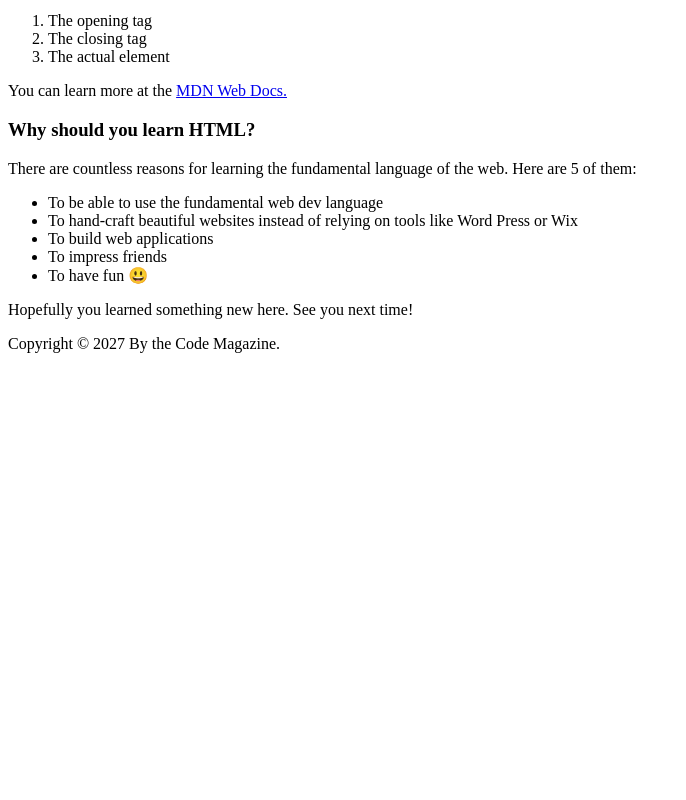
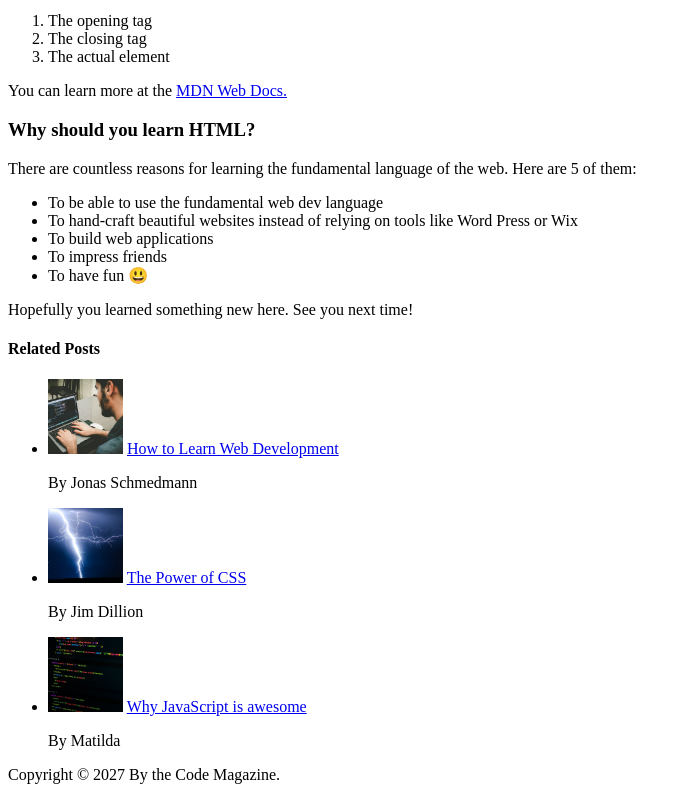
Before and after one commit to tnkr-repos/html-learner, a website: page index.html in a window 1280 px wide. Shown: the part 691-1491 px from the top of the page, without its empty margins (0-686 px from the left). Before the commit the page ends 1060 px from the top, so only its background shows below. Drawn offline with Linux system fonts and the light colour scheme.

Commit message:
Related Posts

```diff
--- a/index.html
+++ b/index.html
@@ -23,11 +23,11 @@
       <img
         alt="Laura Jones selfie"
         height="50"
-        src="public/laura-jones.jpg"
+        src="./laura-jones.jpg"
         width="50"
       />
       <p>Posted by <strong>Laura Jones</strong> on Monday, June 21st 2027</p>
-      <img alt="HTML Code on Screen" src="public/post-img.jpg" width="500" />
+      <img alt="HTML Code on Screen" src="./post-img.jpg" width="500" />
     </header>
     <main>
       <p>
@@ -87,6 +87,45 @@
       </section>
       <p>Hopefully you learned something new here. See you next time!</p>
     </main>
+    <aside>
+      <header>
+        <h4>Related Posts</h4>
+      </header>
+      <section>
+        <ul>
+          <li>
+            <img
+              alt="Web Development Course Image Preview"
+              height="75"
+              src="./public/related-1.jpg"
+              width="75"
+            />
+            <a href="#">How to Learn Web Development</a>
+            <p>By Jonas Schmedmann</p>
+          </li>
+          <li>
+            <img
+              alt="CSS Course Image Preview"
+              height="75"
+              src="public/related-2.jpg"
+              width="75"
+            />
+            <a href="#">The Power of CSS</a>
+            <p>By Jim Dillion</p>
+          </li>
+          <li>
+            <img
+              alt="JavaScript is Awesome Image Preview"
+              height="75"
+              src="public/related-3.jpg"
+              width="75"
+            />
+            <a href="#">Why JavaScript is awesome</a>
+            <p>By Matilda</p>
+          </li>
+        </ul>
+      </section>
+    </aside>
     <footer>
       <p>Copyright &copy; 2027 By the Code Magazine.</p>
     </footer>
```
Also changed, not shown: public/related-1.jpg (added), public/related-2.jpg (added), public/related-3.jpg (added).
